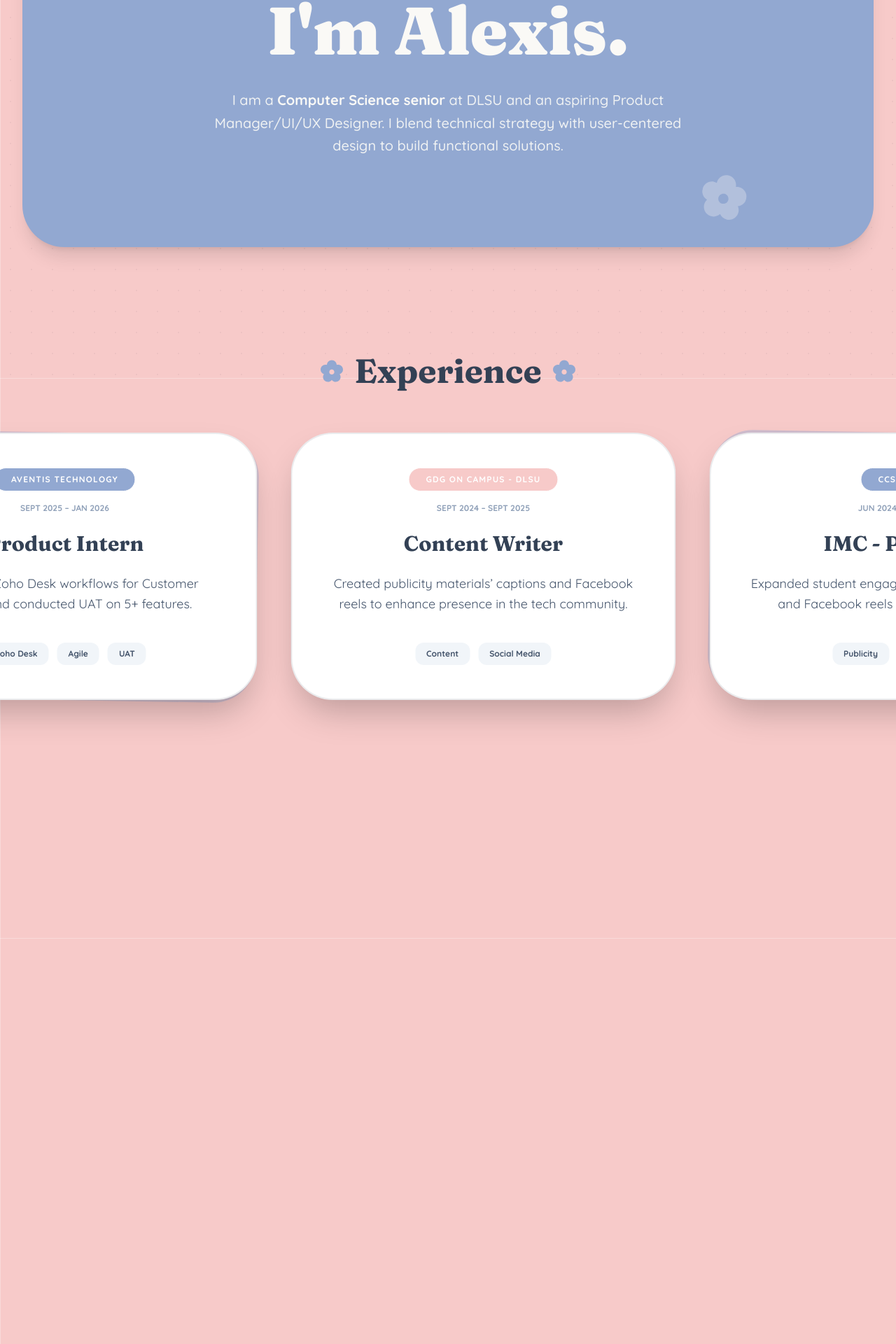
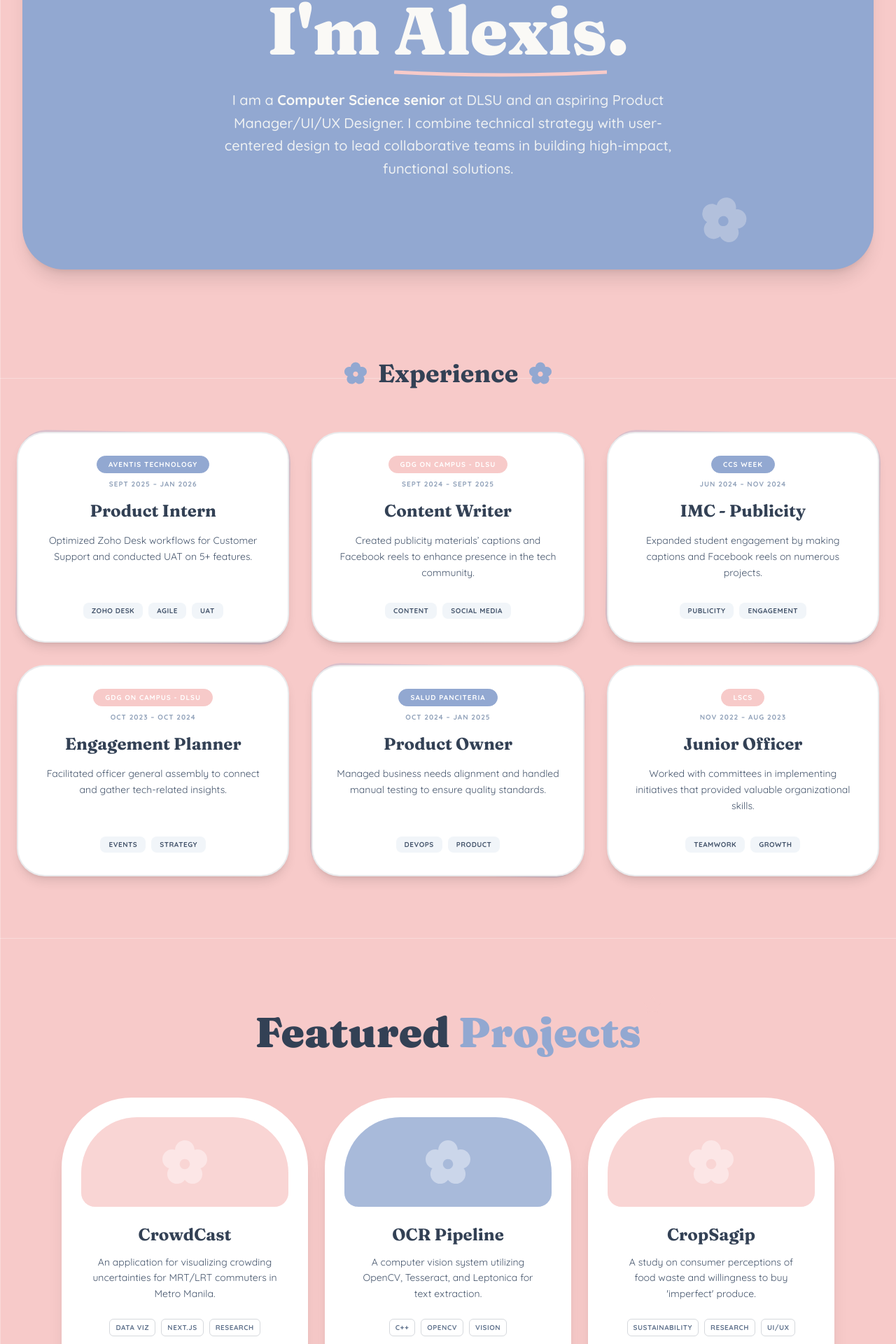
Before and after one commit to lexymochi/lexy-portfolio, a Next.js app: page / in a window 1280 px wide. Shown: the part 260-2180 px from the top of the page at 70% size. Built offline with nearby package versions, Linux system fonts and the light colour scheme.

Commit message:
4th  modification

```diff
--- a/app/page.tsx
+++ b/app/page.tsx
@@ -1,9 +1,9 @@
 "use client";
-import React, { useState, useEffect, useRef } from 'react';
+import { motion, useTransform, useScroll } from "framer-motion";
+import React, { useState, useEffect } from 'react';
 import Image from "next/image";
-import { motion, useTransform, useScroll } from "framer-motion";
 
-// --- Icons & UI Components ---
+// icons and ui components ---
 
 const FlowerIcon = ({ className }: { className?: string }) => (
   <svg
@@ -28,13 +28,9 @@ const HangingLampSwitch = () => {
 
   useEffect(() => {
     const savedTheme = localStorage.getItem("theme");
-    if (savedTheme === "dark") {
+    if (savedTheme === "dark" || (!savedTheme && window.matchMedia("(prefers-color-scheme: dark)").matches)) {
       setIsDark(true);
       document.documentElement.classList.add("dark");
-    } else {
-      setIsDark(false);
-      document.documentElement.classList.remove("dark");
-      if (!savedTheme) localStorage.setItem("theme", "light");
     }
   }, []);
 
@@ -70,9 +66,9 @@ const HangingLampSwitch = () => {
           bg-rose-quartz group-hover:scale-110 transition-transform duration-200
         `}>
            {isDark ? (
-             <svg viewBox="0 0 24 24" className="w-5 h-5 fill-white transition-opacity"><circle cx="12" cy="12" r="5" /><path d="M12 1v2M12 21v2M4.22 4.22l1.42 1.42M18.36 18.36l1.42 1.42M1 12h2M21 12h2M4.22 19.78l1.42-1.42M18.36 5.64l1.42-1.42" stroke="currentColor" strokeWidth="2" strokeLinecap="round" /></svg>
+             <svg viewBox="0 0 24 24" className="w-5 h-5 fill-white"><circle cx="12" cy="12" r="5" /><path d="M12 1v2M12 21v2M4.22 4.22l1.42 1.42M18.36 18.36l1.42 1.42M1 12h2M21 12h2M4.22 19.78l1.42-1.42M18.36 5.64l1.42-1.42" stroke="currentColor" strokeWidth="2" strokeLinecap="round" /></svg>
            ) : (
-             <svg viewBox="0 0 24 24" className="w-5 h-5 fill-white transition-opacity"><path d="M21 12.79A9 9 0 1 1 11.21 3 7 7 0 0 0 21 12.79z" /></svg>
+             <svg viewBox="0 0 24 24" className="w-5 h-5 fill-white"><path d="M21 12.79A9 9 0 1 1 11.21 3 7 7 0 0 0 21 12.79z" /></svg>
            )}
         </div>
       </div>
@@ -80,17 +76,10 @@ const HangingLampSwitch = () => {
   );
 };
 
-// --- Main Portfolio Component ---
+// components for main page
 
 export default function Portfolio() {
   const [scrolled, setScrolled] = useState(false);
-  const targetRef = useRef<HTMLDivElement | null>(null);
-
-  const { scrollYProgress } = useScroll({
-    target: targetRef,
-  });
-
-  const x = useTransform(scrollYProgress, [0.1, 0.9], ["0%", "-85%"]);
 
   useEffect(() => {
     const handleScroll = () => setScrolled(window.scrollY > 20);
@@ -103,7 +92,7 @@ export default function Portfolio() {
       title: "Product Intern",
       company: "Aventis Technology",
       date: "Sept 2025 – Jan 2026",
-      desc: "Optimized Zoho Desk workflows for Customer Support and conducted UAT on 5+ features.",
+      desc: "Optimized Zoho Desk workflows for Customer Support and conducted UAT on 5+ features.", //
       tags: ["Zoho Desk", "Agile", "UAT"]
     },
     {
@@ -131,7 +120,7 @@ export default function Portfolio() {
       title: "Product Owner",
       company: "Salud Panciteria",
       date: "Oct 2024 – Jan 2025",
-      desc: "Managed business needs alignment and handled manual testing to ensure quality standards.",
+      desc: "Managed business needs alignment and handled manual testing to ensure quality standards.", //
       tags: ["DevOps", "Product"]
     },
     {
@@ -144,28 +133,47 @@ export default function Portfolio() {
   ];
 
   const projects = [
-    { title: "CrowdCast", desc: "An application for visualizing crowding uncertainties for commuters in Metro Manila.", tags: ["Data Viz", "Next.js"], color: "bg-rose-quartz" },
-    { title: "OCR Pipeline", desc: "A computer vision system utilizing OpenCV and Tesseract for text extraction.", tags: ["C++", "OpenCV"], color: "bg-serenity" },
-    { title: "CropSagip", desc: "A study on consumer perceptions of food waste and 'imperfect' produce.", tags: ["Sustainability", "UI/UX"], color: "bg-rose-quartz" }
+    {
+      title: "CrowdCast",
+      desc: "An application for visualizing crowding uncertainties for MRT/LRT commuters in Metro Manila.", //
+      tags: ["Data Viz", "Next.js", "Research"],
+      color: "bg-rose-quartz"
+    },
+    {
+      title: "OCR Pipeline",
+      desc: "A computer vision system utilizing OpenCV, Tesseract, and Leptonica for text extraction.", //
+      tags: ["C++", "OpenCV", "Vision"],
+      color: "bg-serenity"
+    },
+    {
+      title: "CropSagip",
+      desc: "A study on consumer perceptions of food waste and willingness to buy 'imperfect' produce.", //
+      tags: ["Sustainability", "Research", "UI/UX"],
+      color: "bg-rose-quartz"
+    }
   ];
 
   return (
-    <div className="min-h-screen font-sans selection:bg-serenity selection:text-white dark:bg-slate-900 transition-colors duration-500 overflow-x-hidden">
-
-      {/* --- SHARED GRID OVERLAY --- */}
-      {/* This grid persists behind both modes */}
-      <div className="fixed inset-0 pointer-events-none z-0 opacity-[0.05] dark:opacity-[0.1] bg-[grid] dark:bg-[grid-dark]"
-           style={{ backgroundImage: `radial-gradient(circle, currentColor 1px, transparent 1px)`, backgroundSize: '30px 30px' }}
-      />
+    <div className="min-h-screen font-sans selection:bg-serenity selection:text-white dark:bg-slate-900 overflow-x-hidden">
 
       {/* --- STICKY NAVIGATION BAR --- */}
-      <nav className={`fixed top-0 left-0 right-0 z-50 transition-all duration-300 px-6 md:px-12 py-6 ${
+      <nav className={`fixed top-0 left-0 right-0 z-50 transition-all duration-300 px-6 md:px-20 py-6 ${
         scrolled ? "bg-serenity/90 backdrop-blur-md shadow-lg" : "bg-transparent"
       }`}>
         <div className="max-w-full flex justify-between items-center mx-auto">
+
+          {/* LEFT SIDE: LOGO */}
           <div className="relative w-16 h-10 hover:scale-105 transition-transform cursor-pointer">
-            <Image src="/logo.svg" alt="Logo" fill className="object-contain drop-shadow-sm" priority />
+            <Image
+              src="/logo.svg"
+              alt="Logo"
+              fill
+              className="object-contain drop-shadow-sm"
+              priority
+            />
           </div>
+
+          {/* RIGHT SIDE: NAVBAR & SWITCH */}
           <div className="flex items-center gap-6">
             <div className={`hidden md:flex space-x-8 text-sm font-bold px-8 py-4 rounded-full transition-all duration-500 text-off-white ${
               scrolled
@@ -181,68 +189,117 @@ export default function Portfolio() {
         </div>
       </nav>
 
-      {/* --- HERO / SERENITY CONTAINER --- */}
+      {/* --- SERENITY CONTAINER --- */}
       <div className="mx-4 md:mx-8 bg-serenity rounded-b-[60px] relative z-10 shadow-xl pt-48 pb-32">
-        <div className="text-off-white px-6 text-center">
+        <div className="text-off-white px-6">
           <FlowerIcon className="absolute top-20 left-[10%] w-12 h-12 text-off-white/40 animate-spin-slow" />
           <FlowerIcon className="absolute bottom-10 right-[15%] w-16 h-16 text-off-white/30 rotate-12" />
-          <header className="max-w-4xl mx-auto relative z-10">
-            <span className="inline-block bg-white text-deep-slate px-4 py-1 rounded-full font-bold text-xs uppercase tracking-widest mb-6 shadow-sm transform -rotate-2 border border-deep-slate/10">Hello!</span>
-            <h1 className="font-serif text-6xl md:text-8xl font-black mb-6 leading-tight">I'm Alexis.</h1>
+
+          <header className="max-w-4xl mx-auto text-center relative z-10">
+            <span className="inline-block bg-white text-deep-slate px-4 py-1 rounded-full font-bold text-xs uppercase tracking-widest mb-6 shadow-sm transform -rotate-2 border border-deep-slate/10">
+              Hello!
+            </span>
+
+            <h1 className="font-serif text-6xl md:text-8xl font-black mb-6 text-off-white text-shadow-retro leading-tight">
+              I'm{' '}
+              <span className="relative inline-block">
+                  Alexis
+                <svg className="absolute -bottom-2 left-0 w-full h-4 text-rose-quartz" viewBox="0 0 100 10" preserveAspectRatio="none">
+                  <path d="M0 5 Q 50 10 100 5" stroke="currentColor" strokeWidth="3" fill="none" />
+                </svg>
+              </span>.
+            </h1>
+
             <p className="text-lg md:text-xl font-medium text-off-white/90 max-w-2xl mx-auto leading-relaxed">
               I am a <strong className="text-off-white font-black">Computer Science senior</strong> at DLSU and an aspiring Product Manager/UI/UX Designer.
-              I blend technical strategy with user-centered design to build functional solutions.
+              I combine technical strategy with user-centered design to lead collaborative teams in building high-impact, functional solutions.
             </p>
           </header>
         </div>
       </div>
 
-      {/* --- HORIZONTAL SCROLL EXPERIENCE --- */}
-      {/* Grid is visible here as well due to the dark:bg-slate-900 container */}
-      <section ref={targetRef} className="relative h-[450vh] bg-transparent">
-        <div className="sticky top-0 flex h-screen items-center overflow-hidden">
-          <div className="flex flex-col w-full">
+      {/* --- EXPERIENCE SECTION --- */}
+      <section id="experience" className="max-w-7xl mx-auto px-6 py-20 pt-32 relative">
         <div className="flex items-center gap-4 mb-16 justify-center">
-              <FlowerIcon className="w-8 h-8 text-serenity dark:text-rose-quartz" />
-              <h2 className="font-serif text-5xl font-bold text-deep-slate dark:text-off-white transition-colors">Experience</h2>
-              <FlowerIcon className="w-8 h-8 text-serenity dark:text-rose-quartz" />
+          <FlowerIcon className="w-8 h-8 text-serenity dark:text-off-white" />
+          <h2 className="font-serif text-4xl font-bold text-deep-slate dark:text-off-white">Experience</h2>
+          <FlowerIcon className="w-8 h-8 text-serenity dark:text-off-white" />
         </div>
-            <motion.div style={{ x }} className="flex gap-12 pl-[10%] pr-[10%]">
+
+        {/* Scrollable Container for Experience */}
+        <div className="flex overflow-x-auto pb-8 gap-8 no-scrollbar md:grid md:grid-cols-3 md:overflow-visible">
           {experiences.map((exp, i) => (
-                <div key={i} className="group relative min-w-[450px] md:min-w-[550px] flex">
-                  <div className={`absolute inset-0 rounded-[60px] transform rotate-1 transition-transform group-hover:rotate-2 ${i % 2 === 0 ? 'bg-serenity/40' : 'bg-rose-quartz/30'}`} />
-                  <div className="relative bg-white dark:bg-slate-800 border-2 border-deep-slate/10 dark:border-white/10 rounded-[60px] p-12 w-full flex flex-col items-center text-center shadow-2xl transition-colors">
-                    <div className={`mb-4 px-6 py-2 rounded-full text-xs font-bold uppercase tracking-widest border ${i % 2 === 0 ? 'bg-serenity text-white' : 'bg-rose-quartz text-white'}`}>
+            <div key={i} className="group relative min-w-[320px] md:min-w-0">
+              <div className={`
+                absolute inset-0 rounded-[40px] transform rotate-1 transition-transform group-hover:rotate-3 group-hover:scale-105
+                ${i % 2 === 0 ? 'bg-serenity/30' : 'bg-rose-quartz/20'}
+              `} />
+
+              <div className="relative bg-white dark:bg-slate-800 border-2 border-deep-slate/10 dark:border-white/10 rounded-[40px] p-8 h-full flex flex-col items-center text-center transition-transform hover:-translate-y-2 shadow-lg hover:shadow-xl">
+                <div className={`
+                  mb-2 px-4 py-1 rounded-full text-[10px] font-bold uppercase tracking-widest border
+                  ${i % 2 === 0 ? 'bg-serenity text-white border-serenity' : 'bg-rose-quartz text-white border-rose-quartz'}
+                `}>
                   {exp.company}
                 </div>
-                    <span className="text-xs font-bold text-slate-400 dark:text-slate-500 uppercase mb-6">{exp.date}</span>
-                    <h3 className="font-serif text-3xl font-bold mb-6 text-deep-slate dark:text-white leading-tight">{exp.title}</h3>
-                    <p className="text-lg text-slate-600 dark:text-off-white/70 mb-10 leading-relaxed">{exp.desc}</p>
-                    <div className="mt-auto flex flex-wrap gap-3 justify-center">
+
+                <span className="text-[10px] font-bold text-slate-400 uppercase tracking-widest mb-4">
+                  {exp.date}
+                </span>
+
+                <h3 className="font-serif text-2xl font-bold mb-4 text-deep-slate dark:text-off-white leading-tight">
+                  {exp.title}
+                </h3>
+                <p className="text-sm text-slate-600 dark:text-off-white/70 mb-8 leading-relaxed">
+                  {exp.desc}
+                </p>
+                <div className="mt-auto flex flex-wrap gap-2 justify-center">
                   {exp.tags.map(tag => (
-                        <span key={tag} className="px-4 py-2 bg-slate-100 dark:bg-slate-700 rounded-xl text-xs font-bold text-slate-600 dark:text-white">{tag}</span>
+                    <span key={tag} className="px-3 py-1 bg-slate-100 dark:bg-slate-700 rounded-lg text-[10px] font-bold uppercase tracking-wider text-slate-600 dark:text-off-white/60">
+                      {tag}
+                    </span>
                   ))}
                 </div>
               </div>
             </div>
           ))}
-            </motion.div>
-          </div>
         </div>
       </section>
 
       {/* --- PROJECTS SECTION --- */}
-      <section id="projects" className="relative z-20 bg-white dark:bg-slate-900 py-20 px-6 transition-colors duration-500">
-        <div className="max-w-6xl mx-auto relative">
-          <h2 className="font-serif text-5xl font-black text-center mb-16 text-deep-slate dark:text-white">Featured Projects</h2>
-          <div className="grid grid-cols-1 md:grid-cols-3 gap-8">
+      <section id="projects" className="py-20 relative overflow-hidden">
+        <div className="max-w-6xl mx-auto px-6 relative z-10">
+          <div className="flex flex-col items-center mb-16">
+
+             <h2 className="font-serif text-5xl md:text-6xl font-black text-deep-slate dark:text-off-white text-center">
+               Featured <span className="relative inline-block text-serenity">
+                 Projects
+                 <StarIcon className="absolute -top-6 -right-8 w-8 h-8 text-rose-quartz animate-pulse" />
+               </span>
+             </h2>
+          </div>
+
+          <div className="grid grid-cols-1 md:grid-cols-2 lg:grid-cols-3 gap-6">
             {projects.map((proj, i) => (
-              <div key={i} className="group bg-slate-50 dark:bg-slate-800 rounded-[40px] p-8 shadow-xl transition-all hover:-translate-y-2">
-                <div className={`h-40 w-full ${proj.color} rounded-[30px] mb-8 relative overflow-hidden flex items-center justify-center`}>
-                   <FlowerIcon className="w-16 h-16 text-white/30" />
+              <div key={i} className="group bg-white dark:bg-slate-800 rounded-t-[100px] rounded-b-[20px] p-6 pb-8 border-4 border-white dark:border-slate-700 shadow-xl transition-all hover:-translate-y-2 hover:shadow-2xl overflow-hidden">
+                <div className={`h-32 w-full ${proj.color} rounded-t-[80px] rounded-b-[20px] mb-6 flex items-center justify-center relative overflow-hidden`}>
+                   <div className="absolute inset-0 bg-white/20" />
+                   <FlowerIcon className="text-white/40 w-16 h-16" />
                 </div>
-                <h3 className="font-serif text-2xl font-bold mb-4 text-deep-slate dark:text-white">{proj.title}</h3>
-                <p className="text-slate-600 dark:text-slate-400 leading-relaxed">{proj.desc}</p>
+
+                <div className="text-center px-4">
+                  <h3 className="font-serif text-2xl font-bold mb-3 text-deep-slate dark:text-off-white">{proj.title}</h3>
+                  <p className="text-sm text-slate-600 dark:text-off-white/70 mb-6 leading-relaxed">
+                    {proj.desc}
+                  </p>
+                  <div className="flex flex-wrap gap-2 justify-center">
+                    {proj.tags.map(tag => (
+                      <span key={tag} className="px-2 py-1 border border-deep-slate/20 rounded-md text-[10px] font-bold uppercase tracking-wider text-slate-500 dark:text-off-white/50 group-hover:bg-rose-quartz group-hover:text-white group-hover:border-transparent transition-colors">
+                        {tag}
+                      </span>
+                    ))}
+                  </div>
+                </div>
               </div>
             ))}
           </div>
@@ -250,18 +307,24 @@ export default function Portfolio() {
       </section>
 
       {/* --- CONTACT SECTION --- */}
-      <section id="contact" className="relative py-32 px-6 bg-white dark:bg-slate-900 z-20 transition-colors">
-        <div className="max-w-4xl mx-auto bg-serenity rounded-[60px] p-12 text-center shadow-lg relative overflow-hidden">
-          <FlowerIcon className="absolute -top-10 -left-10 w-48 h-48 text-white/10" />
-          <h2 className="font-serif text-3xl md:text-6xl font-black mb-8 text-off-white">Let's connect!</h2>
+      <section id="contact" className="relative py-32 px-6">
+        <div className="max-w-4xl mx-auto bg-serenity rounded-[60px] p-12 md:p-20 text-center relative overflow-hidden shadow-lg border-4 border-white">
+          <FlowerIcon className="absolute top-[-20px] left-[-20px] w-32 h-32 text-white/20 animate-pulse" />
+          <h2 className="font-serif text-3xl md:text-6xl font-black mb-8 text-off-white">
+            Let's connect !<br/>
+          </h2>
           <div className="flex flex-col sm:flex-row justify-center gap-4">
-             <a href="mailto:beaarcega28@gmail.com" className="bg-white text-serenity px-10 py-4 rounded-full font-bold shadow-lg hover:scale-105 transition-transform">Email Me</a>
-             <a href="https://linkedin.com/in/alexisarcega" target="_blank" className="bg-transparent text-white border-2 border-white/50 px-10 py-4 rounded-full font-bold hover:bg-white/10 transition-all">LinkedIn</a>
+             <a href="mailto:beaarcega28@gmail.com" className="inline-block bg-white text-serenity px-10 py-4 rounded-full font-bold shadow-lg hover:scale-105 transition-transform">
+               Email Me
+             </a>
+             <a href="https://linkedin.com/in/alexisarcega" target="_blank" rel="noopener noreferrer" className="inline-block bg-transparent text-white border-2 border-white/50 px-10 py-4 rounded-full font-bold hover:bg-white/10 hover:scale-105 transition-all">
+               LinkedIn
+             </a>
           </div>
         </div>
       </section>
 
-      <footer className="text-right pr-10 pb-10 pt-10 text-xs font-bold uppercase text-slate-500 bg-white dark:bg-slate-900 z-20 transition-colors">
+      <footer className="text-right pr-10 pb-10 pt-10 text-xs font-bold uppercase tracking-widest text-slate-500">
         © {new Date().getFullYear()} Bea Alexis Arcega
       </footer>
     </div>
```
Lines whose indentation alone changed are shown as unchanged.
